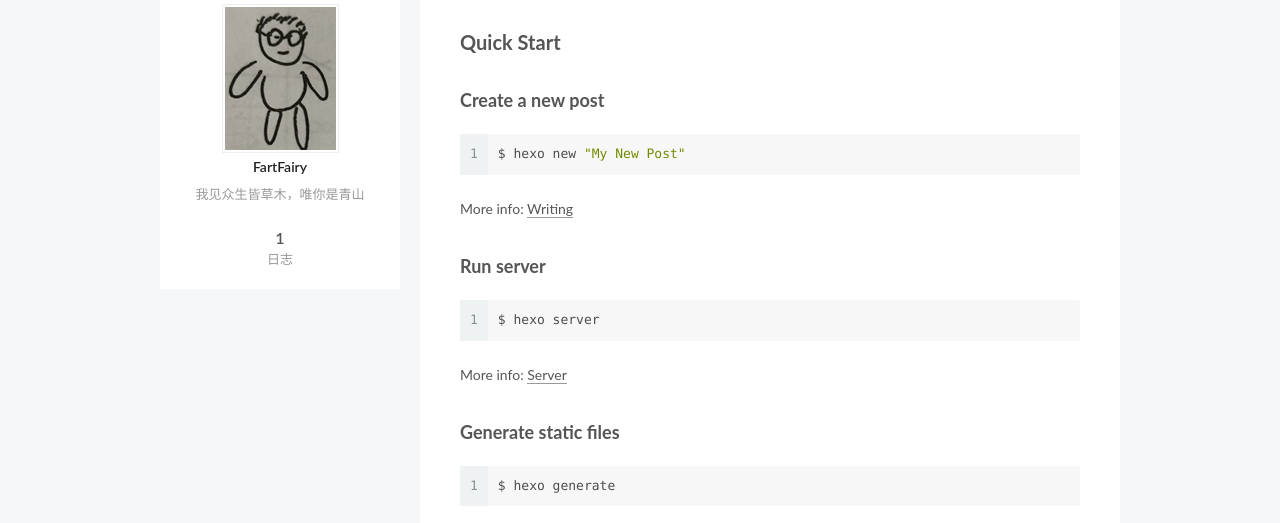
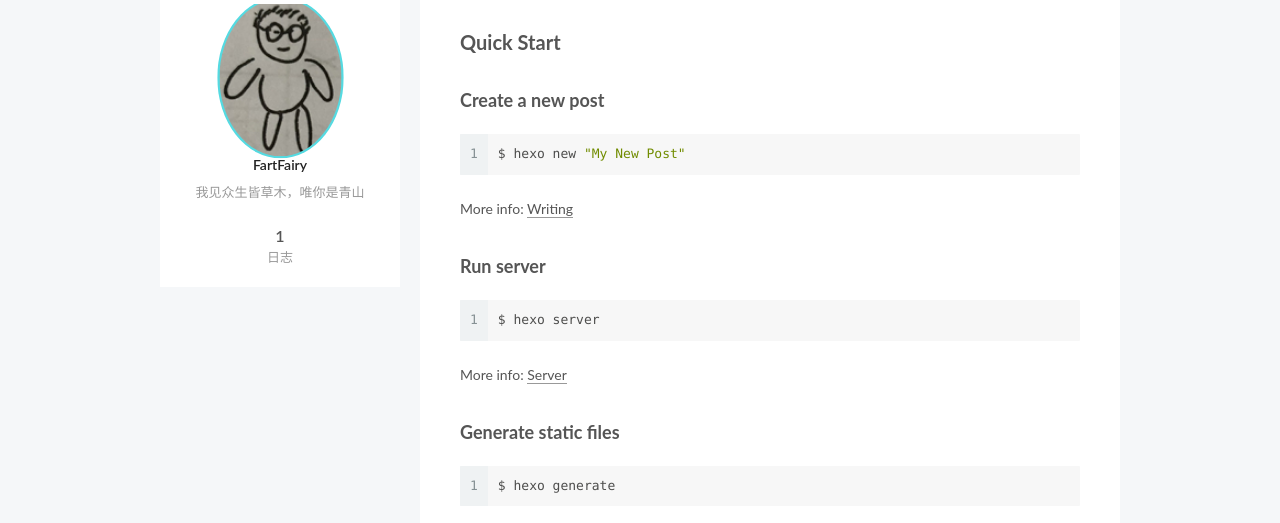
Before and after one commit to FartFairy/myblog, a plain HTML site: page index.html in a window 1280 px wide. In both pictures the pointer is over the picture 280 px from the left and 340 px from the top of the page. Shown: the part 262-785 px from the top of the page. Drawn offline with Linux system fonts and the light colour scheme; a script that the page names is missing.

Commit message:
Site updated: 2020-06-08 20:48:22

```diff
--- a/css/main.css
+++ b/css/main.css
@@ -1741,7 +1741,25 @@ pre .javascript .function {
   padding: 2px;
   max-width: 120px;
   height: auto;
-  border: 1px solid #eee;
+  border: site-author-image-border-color;
+/* start*/
+  border-radius: 50%;
+  webkit-transition: 1.4s all;
+  moz-transition: 1.4s all;
+  ms-transition: 1.4s all;
+  transition: 1.4s all;
+/* end */
+}
+.site-author-image:hover {
+  background-color: #55dae1;
+  webkit-transform: rotate(360deg) scale(1.1);
+  moz-transform: rotate(360deg) scale(1.1);
+  ms-transform: rotate(360deg) scale(1.1);
+  -webkit-transform: rotate(360deg) scale(1.1);
+  -moz-transform: rotate(360deg) scale(1.1);
+  -ms-transform: rotate(360deg) scale(1.1);
+  -o-transform: rotate(360deg) scale(1.1);
+  transform: rotate(360deg) scale(1.1);
 }
 .site-author-name {
   margin: 0;
@@ -1823,7 +1841,7 @@ pre .javascript .function {
   width: 4px;
   height: 4px;
   border-radius: 50%;
-  background: #d70f9a;
+  background: #d9ffff;
 }
 .links-of-blogroll {
   font-size: 13px;
```
